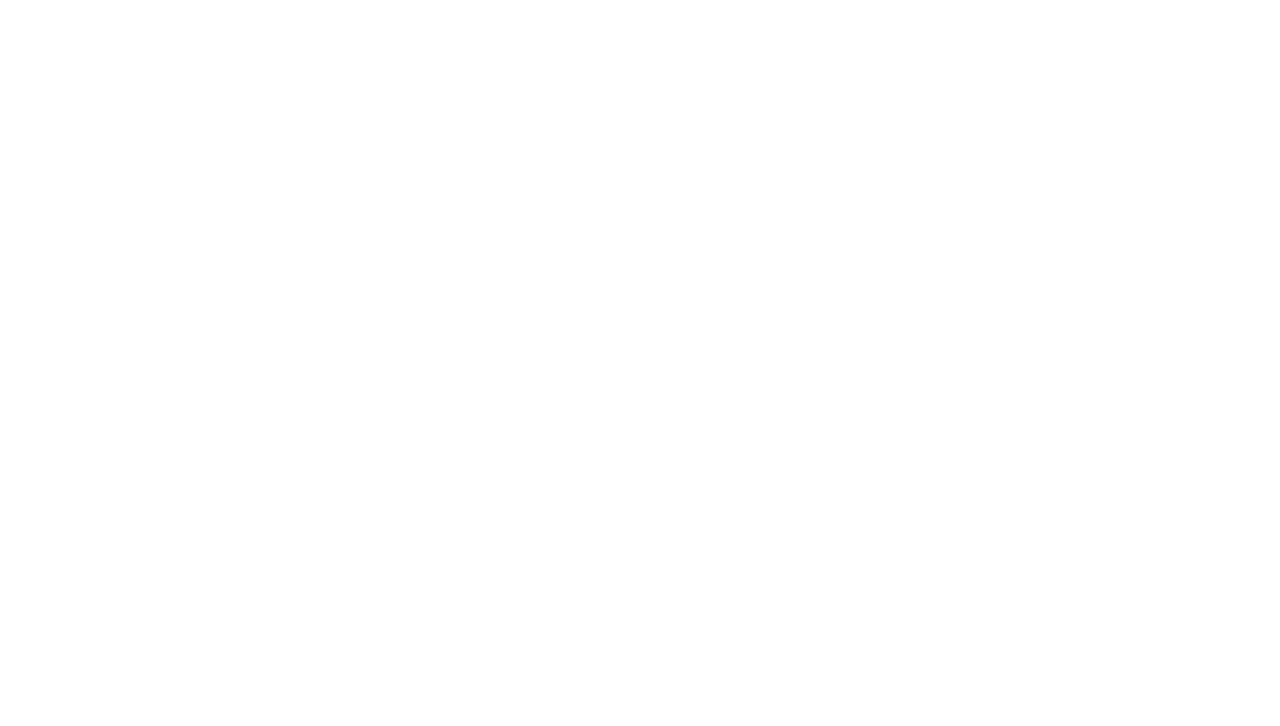
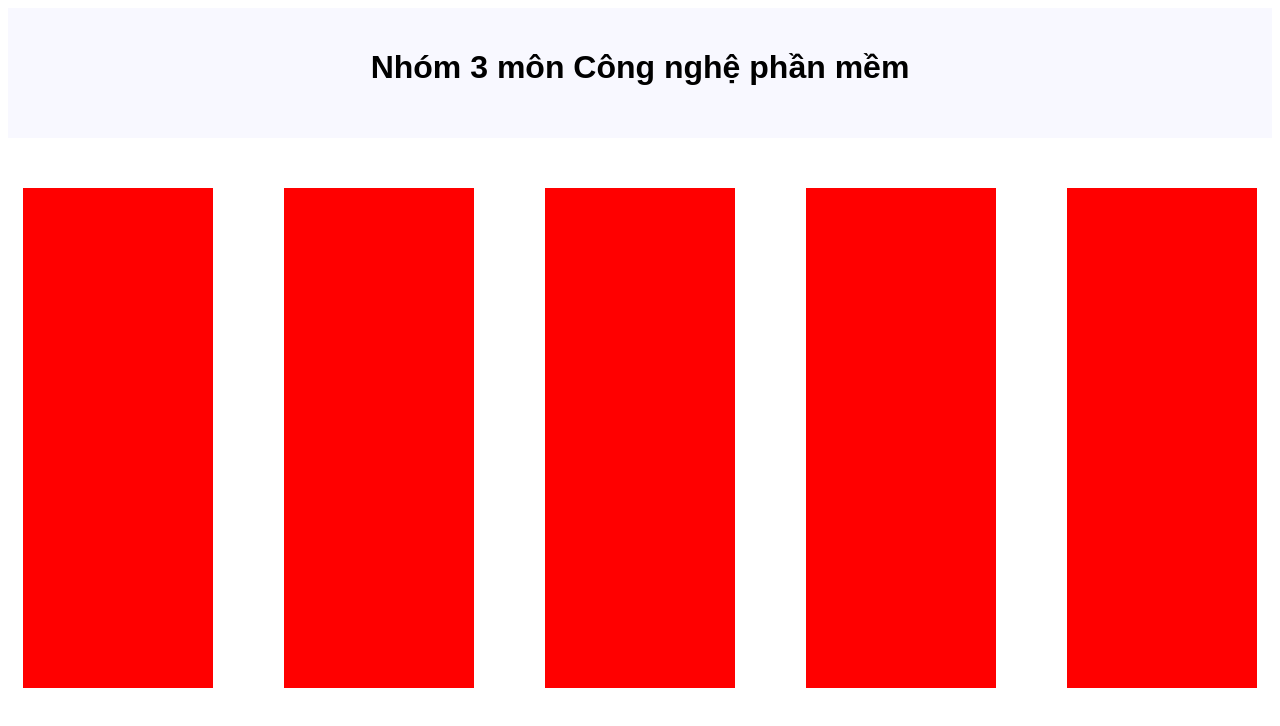
Before and after one commit to anhnta27/bai-tap-lon-nhom-3, a plain HTML site: page profile group/main.html in a window 1280 px wide. Drawn offline with Linux system fonts and the light colour scheme.

Commit message:
new change

```diff
--- a/profile group/assets/base.css
+++ b/profile group/assets/base.css
@@ -0,0 +1,7 @@
+html {
+    font-size: 100%;
+    line-height: 1rem;
+    box-sizing: border-box;
+    font-family: Arial, Helvetica, sans-serif;
+    font-style: normal;
+}
--- a/profile group/assets/main.css
+++ b/profile group/assets/main.css
@@ -0,0 +1,23 @@
+.header {
+    height: 100px;
+    background-color: #F8F8FF;
+    /* top:0;
+    position: absolute; */
+    width: 100%;
+    padding-top: 30px;
+    margin-bottom: 50px;
+}
+.container {
+    width: 100%;
+    display: flex;
+    flex-direction: row;
+    justify-content: space-between;
+}
+.item {
+    margin-left: 15px;
+    margin-right: 15px;
+    display: inline-block;
+    width: 15%;
+    height: 500px;
+    background-color: red;
+}
--- a/profile group/main.html
+++ b/profile group/main.html
@@ -6,6 +6,15 @@
         <link rel="stylesheet" href="assets/main.css">
     </head>
     <body>
-
+        <div class="header">
+            <h1 style="text-align: center;">Nhóm 3 môn Công nghệ phần mềm</h1>
+        </div>
+        <div class="container">
+            <div class="item"></div>
+            <div class="item"></div>
+            <div class="item"></div>
+            <div class="item"></div>
+            <div class="item"></div>
+        </div>
     </body>
 </html>
```
Also changed, not shown: B21DCVT063/profile/index.html (+1 -0 lines).
